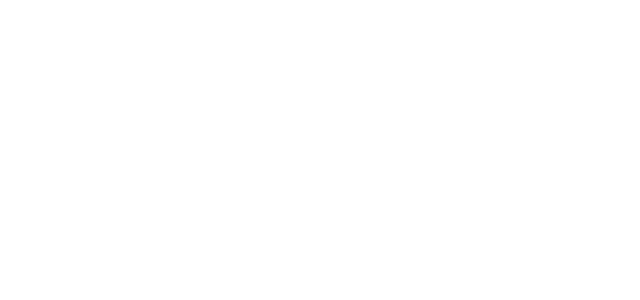
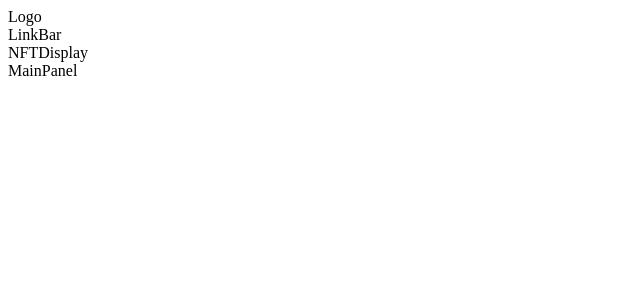
Before and after one commit to aadityabhusal/dehidden, a React (Create React App) app: page / in a window 1280 px wide. Shown: the top 300 px of the page, without its empty margins (0-640 px from the left). Built offline with nearby package versions, Linux system fonts and the light colour scheme.

Commit message:
feature: creates initial component structure

```diff
--- a/src/App.js
+++ b/src/App.js
@@ -1,5 +1,16 @@
+import { Header, MainPanel, NFTDisplay } from "./components";
+import { Container } from "./components/ui";
+
 function App() {
-  return <div className="App"></div>;
+  return (
+    <div>
+      <Header />
+      <Container>
+        <NFTDisplay />
+        <MainPanel />
+      </Container>
+    </div>
+  );
 }
 
 export default App;
--- a/src/components/Header.js
+++ b/src/components/Header.js
@@ -1,3 +1,11 @@
+import { LinkBar } from ".";
+import { Logo } from "./ui/Logo";
+
 export function Header() {
-  return <header>Header</header>;
+  return (
+    <header>
+      <Logo />
+      <LinkBar />
+    </header>
+  );
 }
--- /dev/null
+++ b/src/components/ui/Container.js
@@ -0,0 +1,3 @@
+export function Container({ children }) {
+  return <div>{children}</div>;
+}
--- /dev/null
+++ b/src/components/ui/Logo.js
@@ -0,0 +1,3 @@
+export function Logo() {
+  return <div>Logo</div>;
+}
--- a/src/components/ui/index.js
+++ b/src/components/ui/index.js
@@ -1 +1,2 @@
 export { Button } from "./Button";
+export { Container } from "./Container";
```
